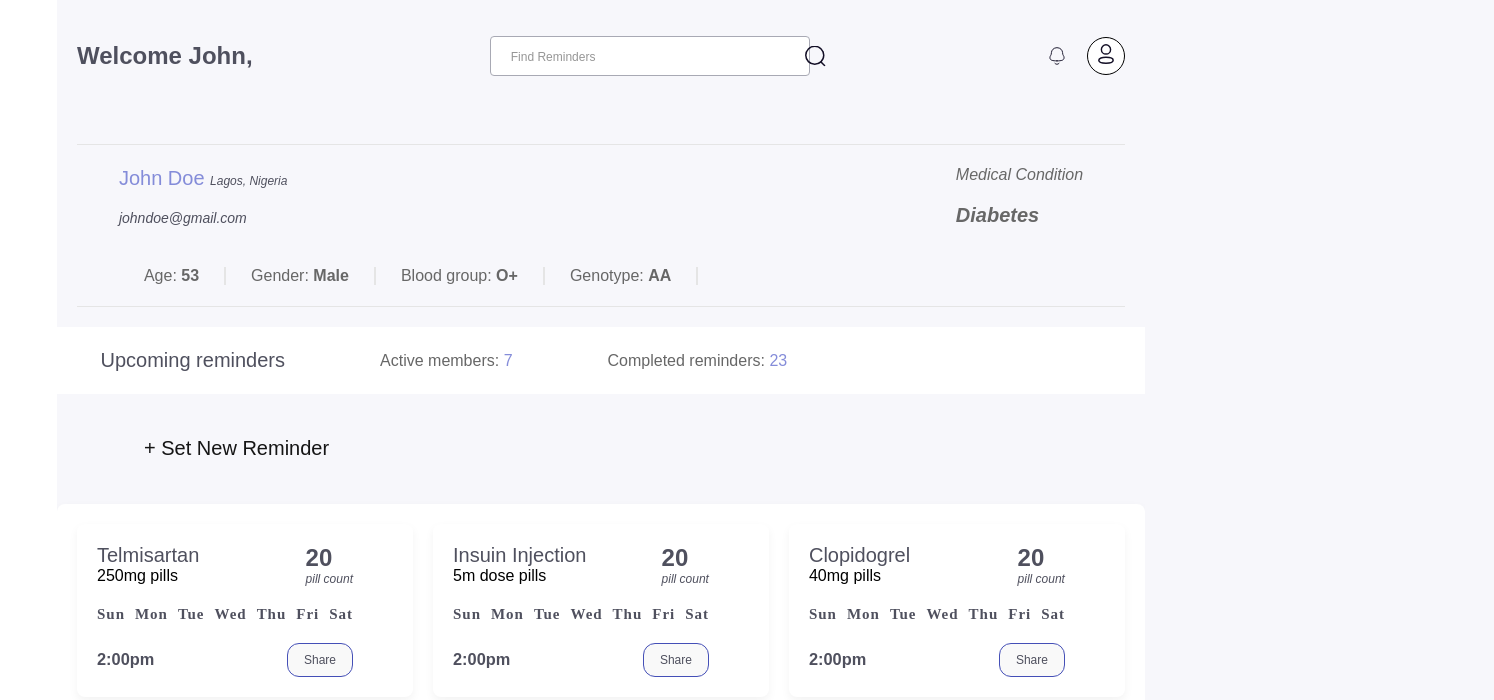
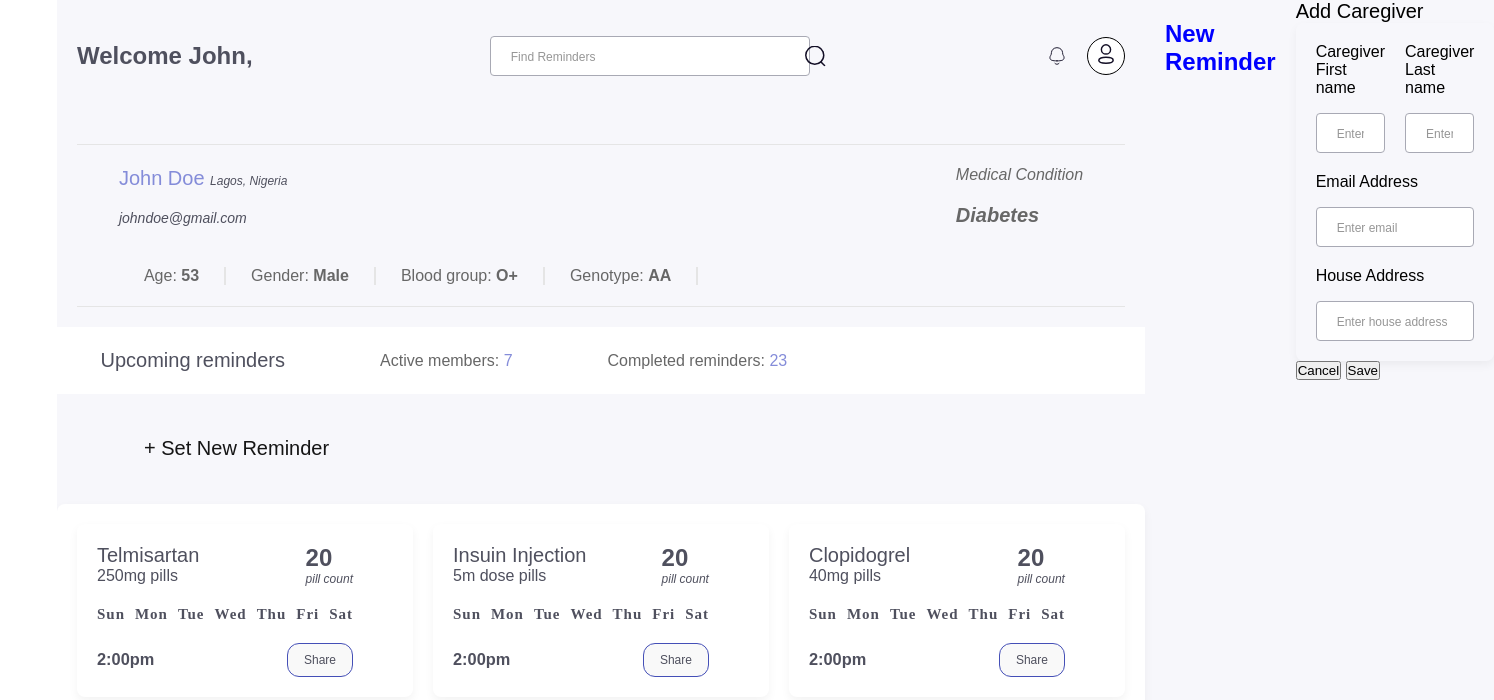
Before and after one commit to Achigbue/Medic-Syn, a plain HTML site: page dashboard.html in a window 1280 px wide. Shown: the top 700 px of the page, 1494 px wide, since content can reach past the window. Drawn offline with Linux system fonts and the light colour scheme.

Commit message:
added some functionalities

```diff
--- a/css/dashboard.css
+++ b/css/dashboard.css
@@ -70,7 +70,7 @@ body {
 
 /* General styling for the dashboard content */
 
-.main {
+.dashboard {
   flex: 1;
   padding-left: 250px;
   transition: padding-left 0.5s ease;
@@ -269,7 +269,7 @@ body {
   grid-template-columns: repeat(3, 1fr);
   gap: 20px;
   padding: 20px;
-  background: #fff;
+  background-color: #fff;
   border-radius: 8px;
   box-shadow: 0px 4px 10px rgba(0, 0, 0, 0.05);
 }
@@ -341,3 +341,73 @@ body {
   line-height: normal;
   padding: 4% 0 4% 8%;
 }
+
+
+
+/* Caregiver Dashboard */
+
+.caregiver__header h2 {
+    color: #000;
+font-size: 20px;
+font-style: normal;
+font-weight: 400;
+line-height: normal;
+}
+
+.caregiver__body form {
+  display: flex;
+  flex-direction: column;
+  gap: 20px;
+  padding: 20px;
+  border-radius: 8px;
+  box-shadow: 0px 4px 10px rgba(0, 0, 0, 0.05);
+}
+
+.caregiver__body form .side {
+    display: flex;
+    justify-content: space-between;
+    gap: 20px;
+}
+
+.caregiver__body form .space {
+    display: flex;
+    flex-direction: column;
+    gap: 20px;
+}
+
+.caregiver__body form input {
+    padding: 10px 20px;
+    border-radius: 8px;
+    outline: none;
+    border-radius: 4px;
+    border: 1px solid #a8a9b4;
+    background: #fff;
+    width: 100%;
+    color: #fff;
+    font-size: 16px;
+    font-weight: 500;
+    transition: all 0.3s ease;
+}
+
+.caregiver__body form input::placeholder {
+    color: #969696;
+    font-size: 12px;
+    font-style: normal;
+    font-weight: 300;
+    line-height: normal;
+}
+
+.caregiver__body form .top {
+    display: flex;
+    flex-direction: column;
+    justify-content: space-between;
+    gap: 16px;
+}
+
+.caregiver__body form .top label {
+    color: #000;
+font-size: 16px;
+font-style: normal;
+font-weight: 400;
+line-height: normal;
+}
--- a/dashboard.html
+++ b/dashboard.html
@@ -3,7 +3,7 @@
   <head>
     <meta charset="UTF-8" />
     <meta name="viewport" content="width=device-width, initial-scale=1.0" />
-    <title>Document</title>
+    <title>Dashboard</title>
     <link rel="stylesheet" href="./css/dashboard.css" />
   </head>
   <body>
@@ -16,22 +16,22 @@
         <ul>
           <li>
             <span><img src="./images/Time Square.png" alt="Time icon" /></span
-            ><a href="#">Add Reminder</a>
+            ><a href="#" class="reminder_click"> Add Reminder</a>
           </li>
           <li>
             <span><img src="./images/Message.png" alt="Time icon" /></span
-            ><a href="#">My Messages</a>
+            ><a href="#" class="messages_click">My Messages</a>
           </li>
           <li>
             <span><img src="./images/Plus.png" alt="Time icon" /></span
-            ><a href="#">Add Caregiver</a>
+            ><a href="#" class="caregiver_click">Add Caregiver</a>
           </li>
         </ul>
       </div>
       <button class="logout">Log out</button>
     </div>
 
-    <div class="main">
+    <div class="main dashboard">
       <div class="header">
         <div class="header-upper">
           <h2>Welcome John,</h2>
@@ -105,13 +105,57 @@
         </div>
 
         <div>
-            <p class="content-paragraph">+ Set New Reminder</p>
-            <div class="card" id="cards"></div>
+          <p class="content-paragraph">+ Set New Reminder</p>
+          <div class="card" id="cards"></div>
         </div>
       </div>
     </div>
 
-    <script src="./data/data.js"></script>
+    <div class="main reminder">
+      <div class="header">
+        <h2 style="color: blue">New Reminder</h2>
+      </div>
+    </div>
+
+    <div class="main messages"></div>
+
+    <div class="main caregiver">
+      <div class="caregiver__header">
+        <h2>Add Caregiver</h2>
+      </div>
+      <div class="caregiver__body">
+        <form action="">
+          <div class="side">
+            <div class="top">
+              <label for="firstName">Caregiver First name</label>
+              <input type="text" placeholder="Enter name" />
+            </div>
+
+            <div class="top">
+              <label for="lastName">Caregiver Last name</label>
+              <input type="text" placeholder="Enter name" />
+            </div>
+          </div>
+
+          <div class="space">
+            <div class="top">
+              <label for="email">Email Address</label>
+              <input type="email" placeholder="Enter email" />
+            </div>
+
+            <div class="top">
+              <label for="phone">House Address</label>
+              <input type="text" placeholder="Enter house address" />
+            </div>
+          </div>
+        </form>
+      </div>
+      <div class="caregiver__footer">
+        <button class="cancel">Cancel</button>
+        <button class="save">Save</button>
+      </div>
+    </div>
+
     <script src="./js/Dashboard/dashboard.js"></script>
   </body>
 </html>
--- a/js/Dashboard/dashboard.js
+++ b/js/Dashboard/dashboard.js
@@ -67,18 +67,48 @@ const card = [
 
   console.log(card);
 
-const nameStyle = "color: #4F505E; font-size: 20px; font-style: normal; font-weight: 500; line-height: normal;"
-const doseStyle = "color: #4F505E; font-size: 14px; font-style: normal; font-weight: 300; line-height: normal;"
+  document.addEventListener("DOMContentLoaded", () => {
+    const dashboardContent = document.querySelector(".dashboard");
+    const reminderContent = document.querySelector(".reminder");
+    const messageContent = document.querySelector(".message");
+    const caregiverContent = document.querySelector(".caregiver");
 
+    const anchorLinks = document.querySelectorAll("a[href='#'][href='#']");
     const cards = document.getElementById("cards");
 
-card.map((item) => {
+    const cardTextStyle =
+      "color: #4F505E; font-size: 20px; font-style: normal; font-weight: 500; line-height: normal;";
+
+    const hideAllContent = () => {
+      [dashboardContent, reminderContent, messageContent, caregiverContent].forEach(
+        (content) => (content.style.display = "none")
+      );
+    };
+
+    const showContent = (content) => {
+      hideAllContent();
+      content.style.display = "block";
+    };
+
+    anchorLinks.forEach((link) => {
+      link.addEventListener("click", () => {
+        if (link.getAttribute("href") === "#") {
+          showContent(reminderContent);
+        } else if (link.getAttribute("href") === "#") {
+          showContent(messageContent);
+        } else if (link.getAttribute("href") === "#") {
+          showContent(caregiverContent);
+        }
+      });
+    });
+
+    card.forEach((item) => {
       cards.innerHTML += `
           <div class="card">
               <div class="card_flex">
                   <div class="card__header">
                       <div class="card__header__left">
-                        <h3 style="${nameStyle}">${item.name}</h3
+                          <h3 style="${cardTextStyle}">${item.name}</h3>
                           <p>${item.dose} pills</p>
                       </div>
                       <div class="card__header__right">
@@ -98,7 +128,6 @@ card.map((item) => {
                   <div class="card__footer">
                       <div class="card__footer__left">
                           <h3>${item.time}</h3>
-
                       </div>
                       <div class="card__footer__right">
                           <button class="btn btn--pill btn--pill-${item.pillColor}">Share</button>
@@ -108,3 +137,4 @@ card.map((item) => {
           </div>
       `;
     });
+  });
```
Also changed, not shown: reminder.html (added, +11 -0 lines). Lines whose indentation alone changed are shown as unchanged.
